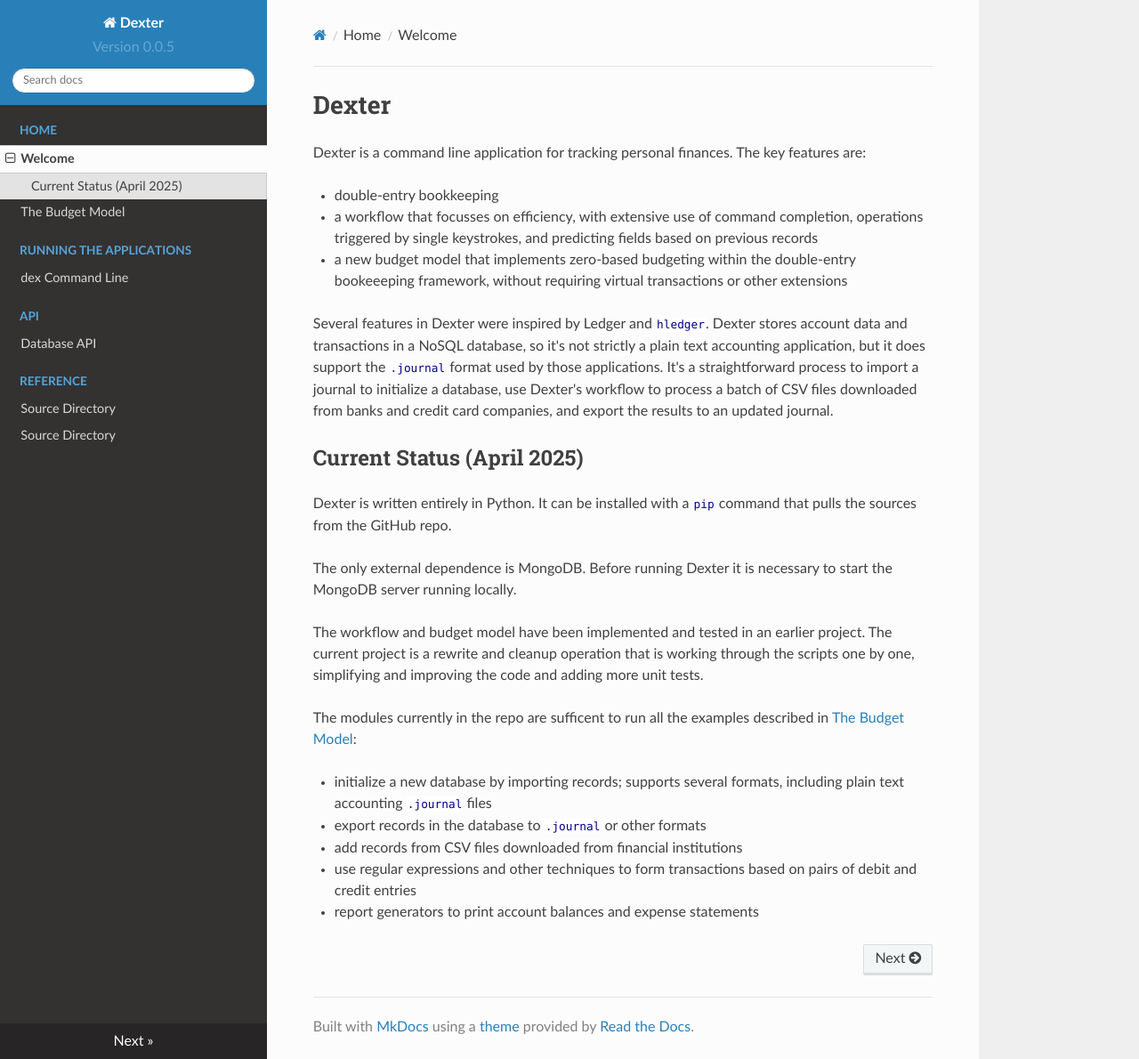
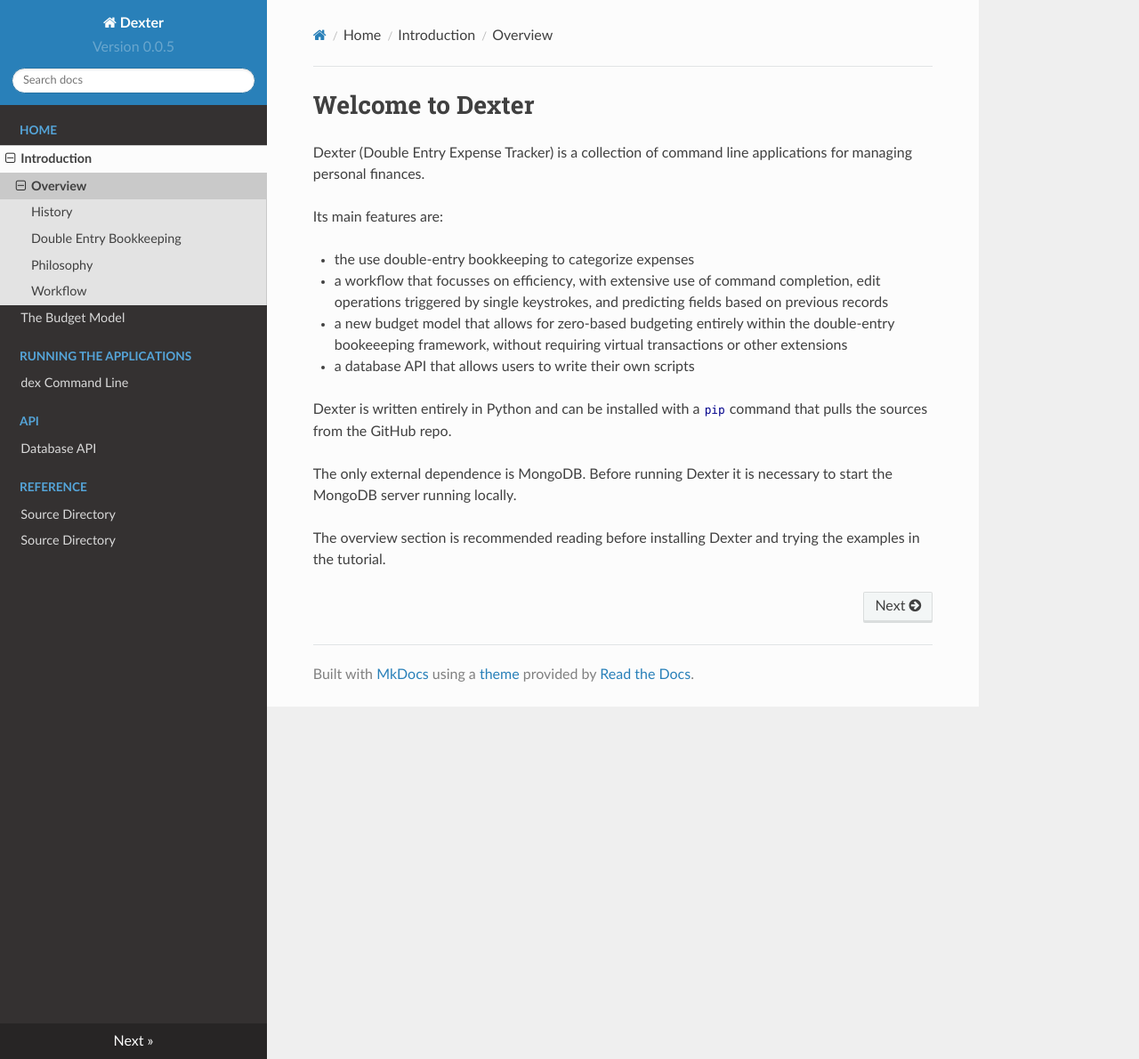
Before and after one commit to conery/dexter, an MkDocs documentation site: the page built from docs/index.md, in a window 1280 px wide and 1190 px high. Shown: the whole window at 89% size. Built offline with MkDocs 1.6.1, drawn with Linux system fonts in a browser that asks for light colours; nearby versions of some CDN libraries.

Commit message:
Updates to documentation, tweaks to report

```diff
--- a/docs/index.md
+++ b/docs/index.md
@@ -1,33 +1,20 @@
-# Dexter
+# Welcome to Dexter
 
-Dexter is a command line application for tracking personal finances.
-The key features are:
+Dexter (Double Entry Expense Tracker) is a collection of command line applications for managing personal finances.
 
-* double-entry bookkeeping
+Its main features are:
 
-* a workflow that focusses on efficiency, with extensive use of command completion, operations triggered by single keystrokes, and predicting fields based on previous records
+* the use double-entry bookkeeping to categorize expenses
 
-* a new budget model that implements zero-based budgeting within the double-entry bookeeeping framework, without requiring virtual transactions or other extensions
+* a workflow that focusses on efficiency, with extensive use of command completion, edit operations triggered by single keystrokes, and predicting fields based on previous records
 
-Several features in Dexter were inspired by Ledger and `hledger`.
-Dexter stores account data and transactions in a NoSQL database, so it's not strictly a plain text accounting application, but it does support the `.journal` format used by those applications.
-It's a straightforward process to import a journal to initialize a database, use Dexter's workflow to process a batch of CSV files downloaded from banks and credit card companies, and export the results to an updated journal.
+* a new budget model that allows for zero-based budgeting entirely within the double-entry bookeeeping framework, without requiring virtual transactions or other extensions
 
-## Current Status (April 2025)
+* a database API that allows users to write their own scripts
 
-Dexter is written entirely in Python.
-It can be installed with a `pip` command that pulls the sources from the GitHub repo.
+Dexter is written entirely in Python and can be installed with a `pip` command that pulls the sources from the GitHub repo.
 
 The only external dependence is MongoDB.
 Before running Dexter it is necessary to start the MongoDB server running locally.
 
-The workflow and budget model have been implemented and tested in an earlier project.
-The current project is a rewrite and cleanup operation that is working through the scripts one by one, simplifying and improving the code and adding more unit tests.
-
-The modules currently in the repo are sufficent to run all the examples described in [The Budget Model](budgets.md):
-
-* initialize a new database by importing records; supports several formats, including plain text accounting `.journal` files
-* export records in the database to `.journal` or other formats
-* add records from CSV files downloaded from financial institutions
-* use regular expressions and other techniques to form transactions based on pairs of debit and credit entries
-* report generators to print account balances and expense statements
+The overview section is recommended reading before installing Dexter and trying the examples in the tutorial.
--- a/mkdocs.yml
+++ b/mkdocs.yml
@@ -21,7 +21,12 @@
 
 nav:
   - "Home":
-    - "Welcome": index.md
+    - "Introduction":
+      - "Overview": index.md
+      - "History": history.md
+      - "Double Entry Bookkeeping": deb.md
+      - "Philosophy": philosophy.md
+      - "Workflow": workflow.md
     - "The Budget Model": budgets.md
   - "Running the Applications":
     - "dex Command Line": dex.md
```
Also changed, not shown: docs/budgets.md (+61 -31 lines), docs/deb.md (added, +84 -0 lines), docs/history.md (added, +35 -0 lines), docs/philosophy.md (added, +45 -0 lines), docs/workflow.md (added, +7 -0 lines), docs/images/food.balance.1.png (added), 5 other files.
